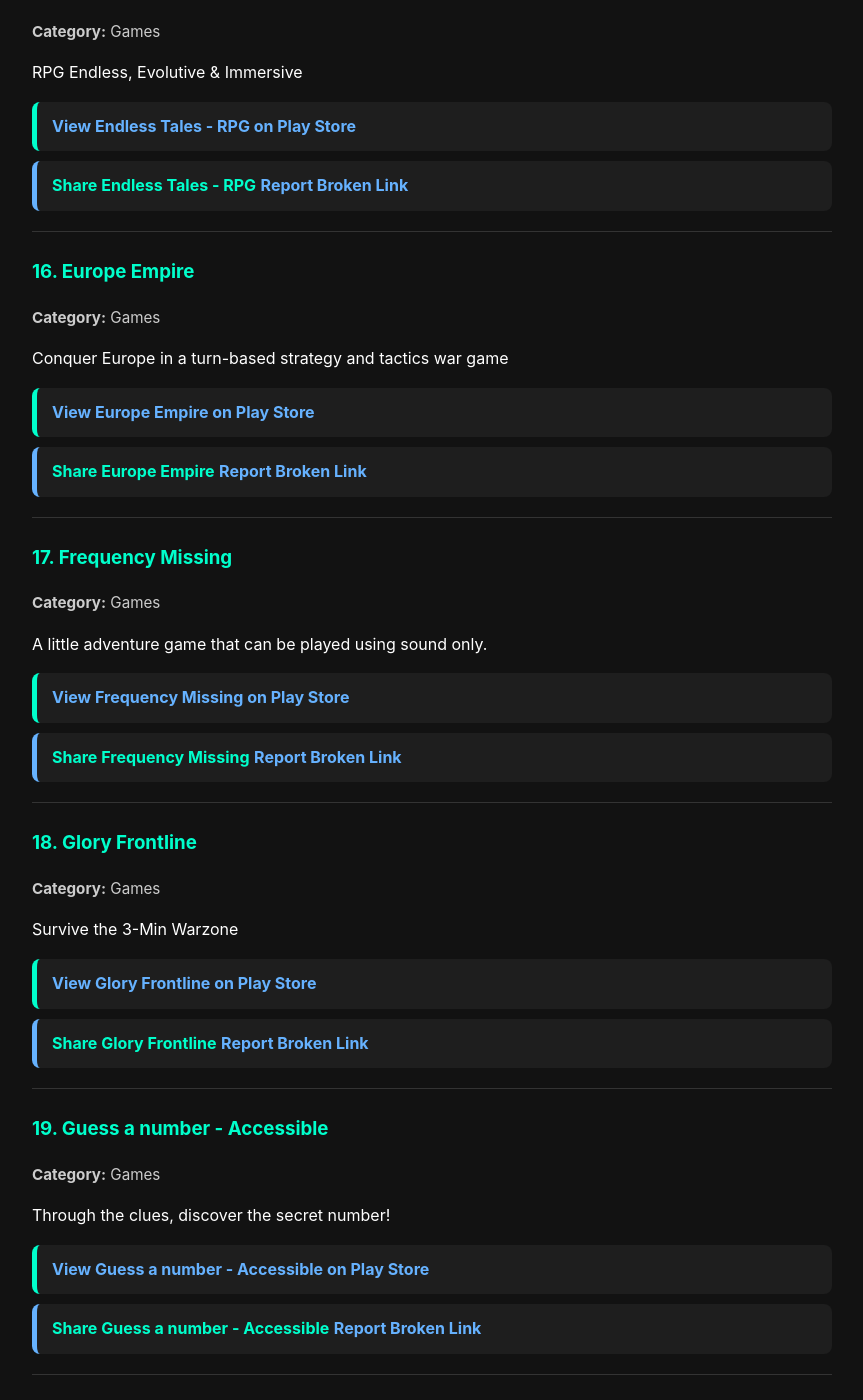
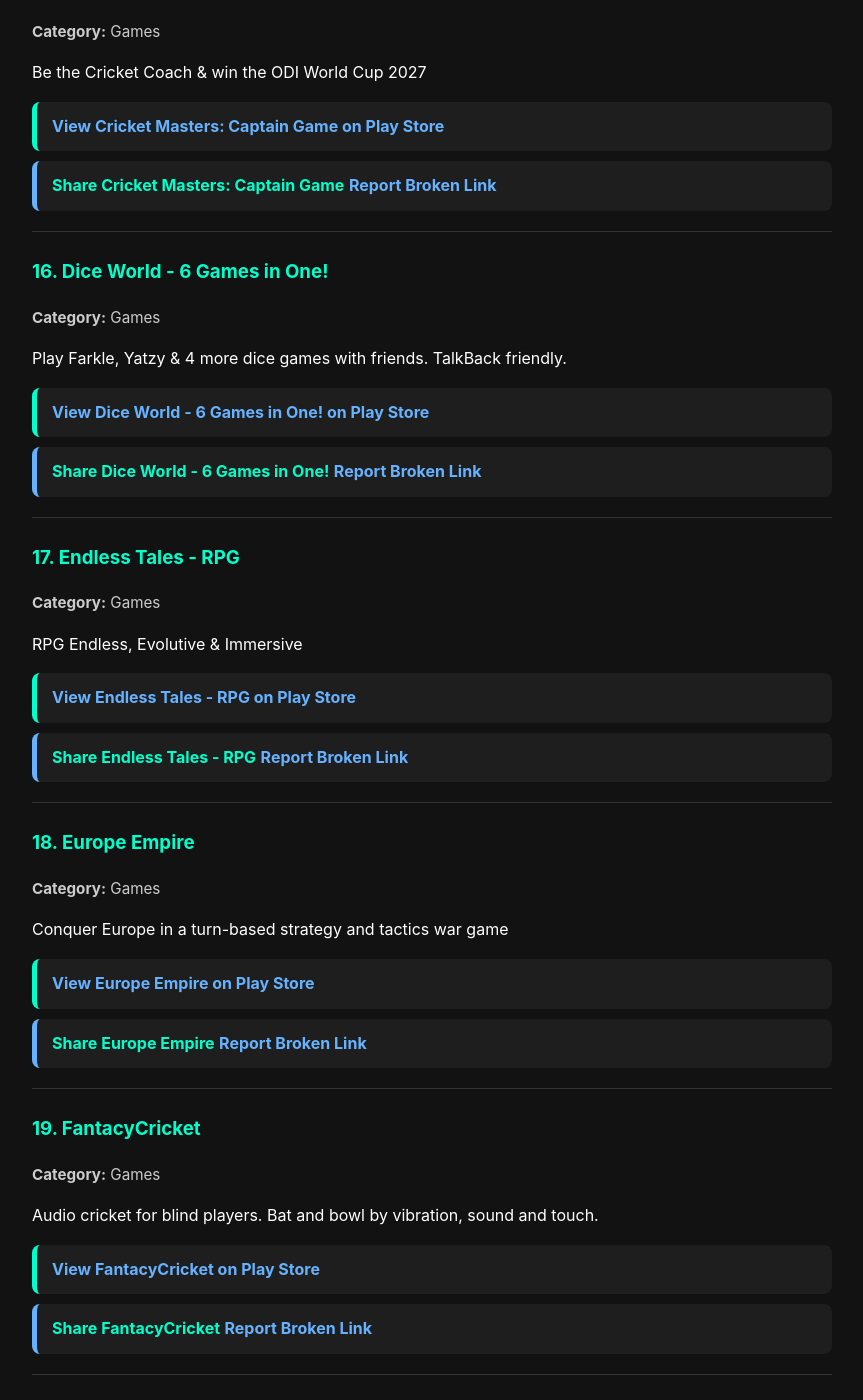
Before and after one commit to abhishekdey-hub/VisionPlay, a Jekyll site: the page built from games/index.md, in a window 1280 px wide and 1400 px high, scrolled down 4621 px. Shown: the whole window, without its empty margins (208-1071 px from the left). Built offline with Jekyll 4.4.1, drawn with Linux system fonts in a browser that asks for light colours; some of the changed text lies outside the part shown.

Commit message:
Update games.yml

```diff
--- a/_data/games.yml
+++ b/_data/games.yml
@@ -38,6 +38,11 @@
   description: "A set of experimental accessible audio games for visually impaired and blind."
   playstore_url: "https://play.google.com/store/apps/details?id=com.AUT.AudioGameHub"
 
+- name: "Baby Adopter"
+  category: "Games"
+  description: "Adopt a baby, care for them, collect items, hunt eggs and play mini-games."
+  playstore_url: "https://play.google.com/store/apps/details?id=com.x2line.android.babyadopter.lite"
+
 - name: "Ballyland CosmoBally in Space"
   category: "Games"
   description: "Game introducing children, including those who are blind, to the solar system."
@@ -68,6 +73,11 @@
   description: "Be the Cricket Coach & win the ODI World Cup 2027"
   playstore_url: "https://play.google.com/store/apps/details?id=com.ashbhir.clickcrick"
 
+- name: "Dice World - 6 Games in One!"
+  category: "Games"
+  description: "Play Farkle, Yatzy & 4 more dice games with friends. TalkBack friendly."
+  playstore_url: "https://play.google.com/store/apps/details?id=com.saddlellc.diceworld"
+
 - name: "Endless Tales - RPG"
   category: "Games"
   description: "RPG Endless, Evolutive & Immersive"
@@ -77,6 +87,11 @@
   category: "Games"
   description: "Conquer Europe in a turn-based strategy and tactics war game"
   playstore_url: "https://play.google.com/store/apps/details?id=com.igindis.europeempire2027"
+
+- name: "FantacyCricket"
+  category: "Games"
+  description: "Audio cricket for blind players. Bat and bowl by vibration, sound and touch."
+  playstore_url: "https://play.google.com/store/apps/details?id=com.fantacycricket.game"
 
 - name: "Frequency Missing"
   category: "Games"
@@ -113,6 +128,11 @@
   description: "Lead nations in epic warfare. Strategy, diplomacy, and conquest!"
   playstore_url: "https://play.google.com/store/apps/details?id=com.igindis.meegame.middleeastempire"
 
+- name: "Orange Tree"
+  category: "Games"
+  description: "Orange Tree is a fruit tree care game for people who like to run a virtual farm."
+  playstore_url: "https://play.google.com/store/apps/details?id=com.x2line.android.orangetree"
+
 - name: "RAD: Rise After Destruction"
   category: "Games"
   description: "RAD is a ROLE game of turn-based fighting."
```
